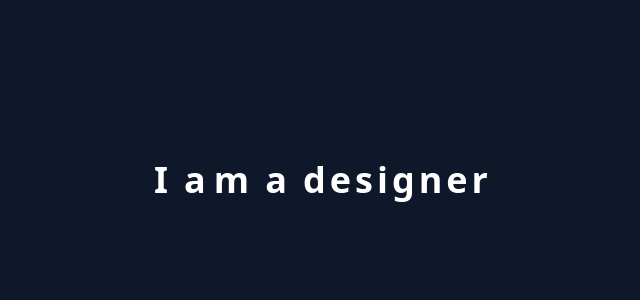
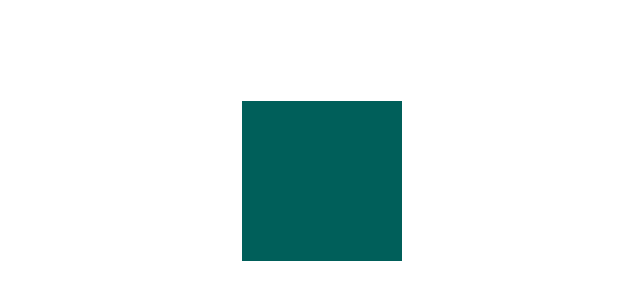
Before and after one commit to EugeneAfriyie/framer-demo, a React (Vite) app: page / in a window 1280 px wide. Shown: the part 220-520 px from the top of the page, without its empty margins (319-959 px from the left). Built offline with nearby package versions, Linux system fonts and the light colour scheme.

Commit message:
useMOtionValues

```diff
--- a/src/App.jsx
+++ b/src/App.jsx
@@ -15,6 +15,7 @@ import GestureGallery from './Component/GestureGallery'
 import ImageVariants from './Component/StaggerVariants/ImageVariants'
 import TextStagger from './Component/StaggerVariants/TextStagger'
 import TextStaggerLoop from './Component/StaggerVariants/TextStaggerLoop'
+import UseMotionSpring from './Component/VariantsTrial/USEMOTIONVALUE/UseMotionSpring'
 
 const App = () => {
   return (
@@ -34,7 +35,8 @@ const App = () => {
       {/* <GestureGallery /> */}
       {/* <ImageVariants /> */}
       {/* <TextStagger /> */}
-      <TextStaggerLoop />
+      {/* <TextStaggerLoop /> */}
+      <UseMotionSpring />
     </div>
   )
 }
--- a/src/Component/VariantsTrial/USEMOTIONVALUE/UseMotionSpring.jsx
+++ b/src/Component/VariantsTrial/USEMOTIONVALUE/UseMotionSpring.jsx
@@ -1,8 +1,21 @@
 import React from 'react'
+import { motion, useMotionValue } from 'framer-motion'
 
 const UseMotionSpring = () => {
+    const x = useMotionValue(1)
+    const y = useMotionValue(1)
+
+
+    const moveBox = () =>{
+        y.set(Math.random() * 300)
+        x.set(Math.random() * 300)
+    }
   return (
-    <div>UseMotionSpring</div>
+    <motion.div className='flex justify-center items-center h-screen'>
+        <motion.div className=" w-40 h-40 bg-teal-800" style={{x,y}} drag onClick={moveBox}>
+
+        </motion.div>
+    </motion.div>
   )
 }
 
```
